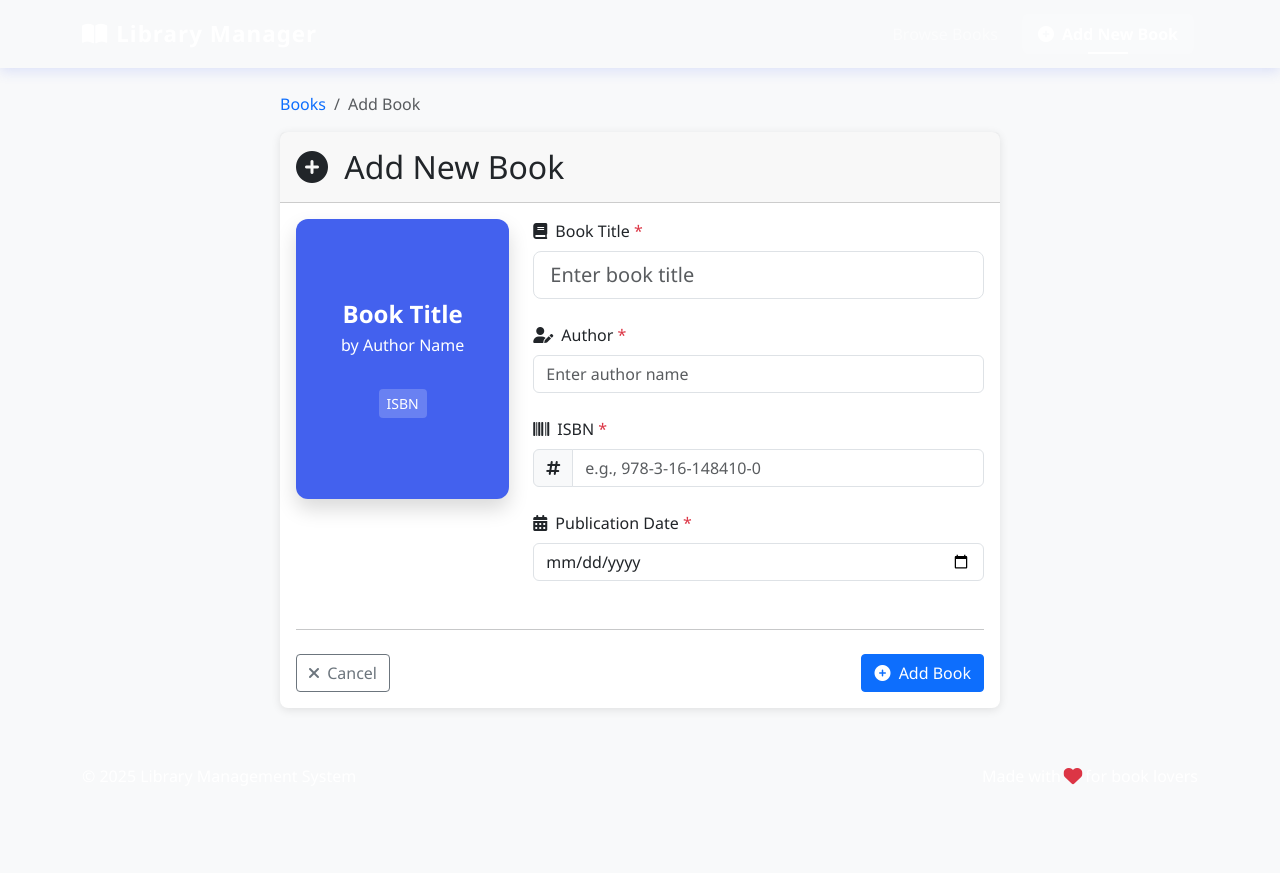
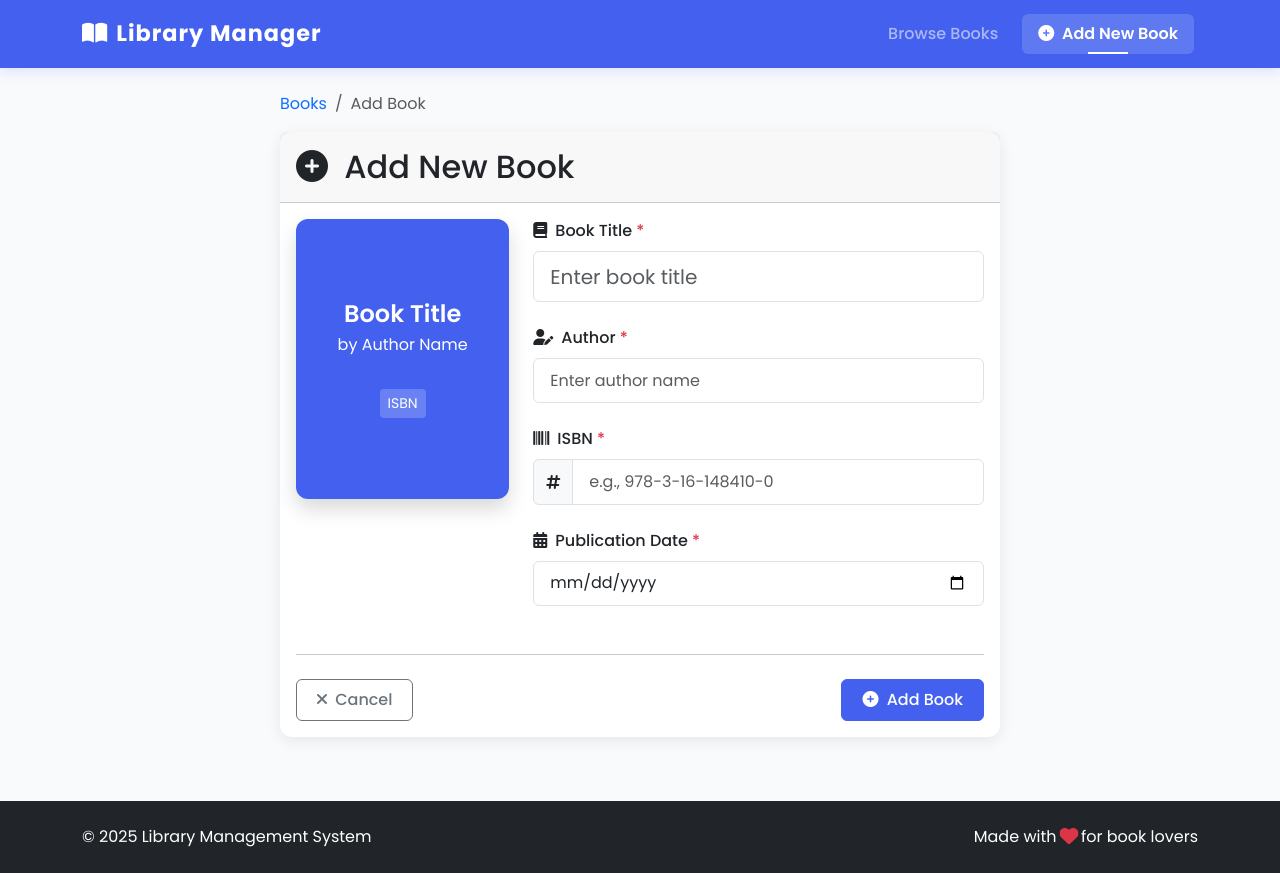
Before and after one commit to NavindaSenavirathna/Library_Manager, an Angular app in the folder Front-end/: page /add in a window 1280 px wide. Before the commit the page ends 812 px from the top, so only its background shows below. Built offline with nearby package versions, Linux system fonts and the light colour scheme.

Commit message:
Enhance styles for improved UI/UX across components

```diff
--- a/Front-end/src/styles.css
+++ b/Front-end/src/styles.css
@@ -1,40 +1,143 @@
 /* Import Bootstrap CSS */
 @import "~bootstrap/dist/css/bootstrap.min.css";
+@import url('https://fonts.googleapis.com/css2?family=Poppins:wght@300;400;500;600;700&display=swap');
+
+:root {
+  --primary-color: #4361ee;
+  --primary-hover: #3a56d4;
+  --secondary-color: #3f37c9;
+  --accent-color: #4cc9f0;
+  --success-color: #4caf50;
+  --danger-color: #f72585;
+  --warning-color: #ff9e00;
+  --info-color: #4cc9f0;
+  --light-color: #f8f9fa;
+  --dark-color: #212529;
+  --text-color: #333;
+  --text-muted: #6c757d;
+  --card-shadow: 0 4px 15px rgba(0, 0, 0, 0.08);
+  --transition-speed: 0.3s;
+}
 
 /* Global styles */
 body {
-  font-family: 'Segoe UI', Tahoma, Geneva, Verdana, sans-serif;
-  background-color: #f8f9fa;
-  color: #333;
+  font-family: 'Poppins', 'Segoe UI', Tahoma, Geneva, Verdana, sans-serif;
+  background-color: #f9fafc;
+  color: var(--text-color);
+  min-height: 100vh;
+  display: flex;
+  flex-direction: column;
 }
 
+/* Card styling */
 .card {
-  box-shadow: 0 2px 10px rgba(0,0,0,0.1);
+  box-shadow: var(--card-shadow);
+  border-radius: 12px;
+  border: none;
+  margin-bottom: 2rem;
+  transition: transform var(--transition-speed), box-shadow var(--transition-speed);
+}
+
+.card:hover {
+  box-shadow: 0 6px 22px rgba(0, 0, 0, 0.1);
+}
+
+/* Button styling */
+.btn {
+  border-radius: 6px;
+  font-weight: 500;
+  transition: all var(--transition-speed);
+  padding: 0.5rem 1.25rem;
+}
+
+.btn-primary {
+  background-color: var(--primary-color);
+  border-color: var(--primary-color);
+}
+
+.btn-primary:hover, .btn-primary:active, .btn-primary:focus {
+  background-color: var(--primary-hover) !important;
+  border-color: var(--primary-hover) !important;
+}
+
+.btn-danger {
+  background-color: var(--danger-color);
+  border-color: var(--danger-color);
+}
+
+/* Form styling */
+.form-control, .form-select {
+  border-radius: 6px;
+  padding: 0.6rem 1rem;
+  border: 1px solid #dee2e6;
+}
+
+.form-control:focus, .form-select:focus {
+  box-shadow: 0 0 0 0.2rem rgba(67, 97, 238, 0.25);
+  border-color: var(--primary-color);
+}
+
+/* Alerts */
+.alert {
   border-radius: 8px;
   border: none;
-  margin-bottom: 2rem;
 }
 
-.btn {
-  border-radius: 4px;
+/* Table styling */
+table.table {
+  border-radius: 8px;
+  overflow: hidden;
+  box-shadow: var(--card-shadow);
 }
 
-.alert {
-  border-radius: 4px;
+.table-hover tbody tr:hover {
+  background-color: rgba(67, 97, 238, 0.05);
 }
 
-/* Add some spacing */
-.mt-4 {
-  margin-top: 1.5rem;
+/* Animations */
+.fade-in {
+  animation: fadeIn 0.5s ease-in;
 }
 
-.mb-4 {
-  margin-bottom: 1.5rem;
+@keyframes fadeIn {
+  0% { opacity: 0; }
+  100% { opacity: 1; }
 }
 
 /* Error styling */
 .error-message {
-  color: #dc3545;
+  color: var(--danger-color);
   margin-top: 0.25rem;
   font-size: 0.875rem;
 }
+
+/* Book card layout */
+.book-card {
+  height: 100%;
+  transition: transform var(--transition-speed);
+  display: flex;
+  flex-direction: column;
+}
+
+.book-card:hover {
+  transform: translateY(-5px);
+}
+
+.book-cover {
+  height: 200px;
+  background-color: #e9ecef;
+  background-size: cover;
+  background-position: center;
+  border-radius: 8px 8px 0 0;
+}
+
+/* Page container */
+.page-container {
+  flex: 1;
+  padding-bottom: 2rem;
+}
+
+/* View toggle buttons */
+.view-toggle .btn {
+  padding: 0.25rem 0.75rem;
+}
```
